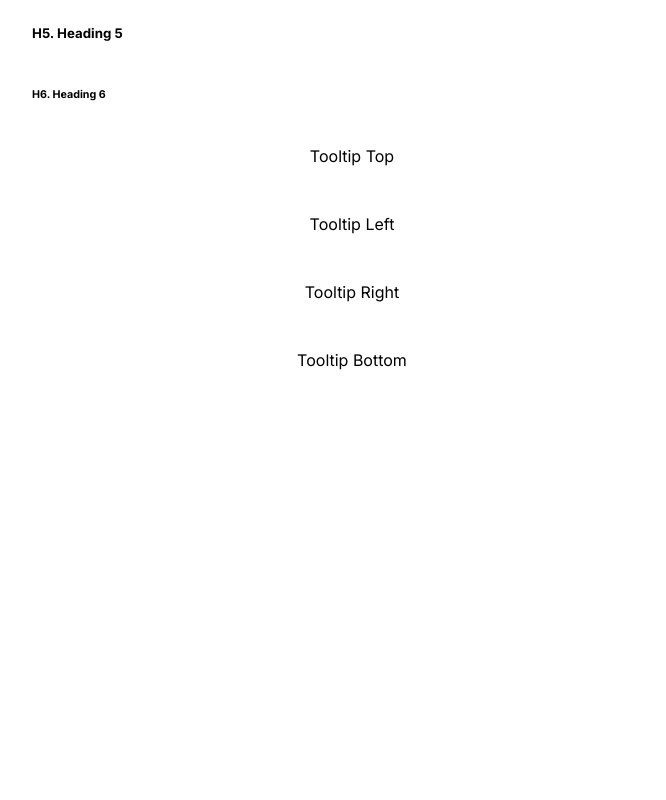
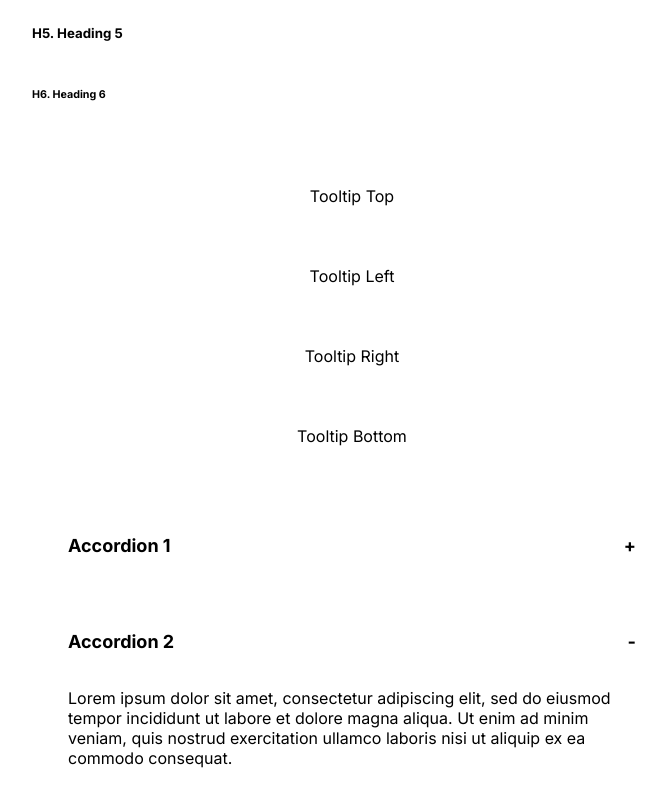
Before and after one commit to 1ASPER/ui-lib, a React (Create React App) app: page / in a window 1280 px wide. Shown: the part 1033-1833 px from the top of the page, without its empty margins (288-954 px from the left). Before the commit the page ends 1438 px from the top, so only its background shows below. Built offline with nearby package versions, Linux system fonts and the light colour scheme.

Commit message:
added [accordion] component

```diff
--- a/src/App.js
+++ b/src/App.js
@@ -3,6 +3,7 @@ import { Input } from './components/Input';
 import { Typography } from './components/Typography';
 import { Heading } from './components/Heading';
 import { Tooltip } from './components/Tooltip';
+import { Accordion } from './components/Accordion';
 
 
 function App() {
@@ -83,6 +84,21 @@ function App() {
 
         {/* Accordion */}
 
+        <div className="accordion-container">
+            <Accordion title="Accordion 1">
+                Lorem ipsum dolor sit amet, consectetur adipiscing elit, sed do
+                eiusmod tempor incididunt ut labore et dolore magna aliqua. Ut enim ad
+                minim veniam, quis nostrud exercitation ullamco laboris nisi ut
+                aliquip ex ea commodo consequat.
+            </Accordion>
+            <Accordion title="Accordion 2" defaultOpen>
+                Lorem ipsum dolor sit amet, consectetur adipiscing elit, sed do
+                eiusmod tempor incididunt ut labore et dolore magna aliqua. Ut enim ad
+                minim veniam, quis nostrud exercitation ullamco laboris nisi ut
+                aliquip ex ea commodo consequat.
+            </Accordion>
+        </div>
+
 
 
     </div>
--- /dev/null
+++ b/src/components/Accordion/index.css
@@ -0,0 +1,37 @@
+.my-accordion {
+    border-radius: 4px;
+    margin-bottom: 1rem;
+    width: 100%;
+    max-width: 600px;
+}
+
+
+.my-accordion--open {
+  border-color: #007bff;
+  box-shadow: 0 0 0 1px #007bff;
+}
+
+.my-accordion__header {
+  padding: 1rem;
+  display: flex;
+  justify-content: space-between;
+  align-items: center;
+  cursor: pointer;
+}
+
+.my-accordion__title {
+  font-weight: 700;
+  font-size: 18px;
+  line-height: 28px;
+}
+
+.my-accordion__icon {
+  font-size: 18px;
+  font-weight: 700;
+  line-height: 28px;
+}
+
+.my-accordion__content {
+  padding: 16px;
+  font-size: 16px;
+}
--- /dev/null
+++ b/src/components/Accordion/index.jsx
@@ -0,0 +1,20 @@
+import "./index.css";
+import { useState } from "react";
+
+export function Accordion({ className, title = "Bababoi", defaultOpen, children }) {
+  const [isOpen, setIsOpen] = useState(defaultOpen);
+
+  const toggleAccordion = () => { setIsOpen(!isOpen) };
+
+  const classes = `${className} my-accordion my-accordion--${defaultOpen ? "open" : "closed"}}`;
+
+  return (
+    <div className={classes}>
+      <div className="my-accordion__header" onClick={toggleAccordion}>
+        <div className="my-accordion__title">{title}</div>
+        <div className="my-accordion__icon">{isOpen ? "-" : "+"}</div>
+      </div>
+      {isOpen && <div className="my-accordion__content">{children}</div>}
+    </div>
+  );
+}
--- a/src/index.css
+++ b/src/index.css
@@ -52,6 +52,15 @@ body {
   flex-direction: column !important;
   align-items: center;
   justify-content: center;
-  gap: 38px;
-  margin-top: 10px;
+  gap: 30px;
+  margin-top: 30px;
 }
+
+.accordion-container {
+  margin-top: 70px;
+  display: flex;
+  flex-direction: column;
+  align-items: center;
+  gap: 20px;
+  width: 50%;
+}
```
Lines whose indentation alone changed are shown as unchanged.
